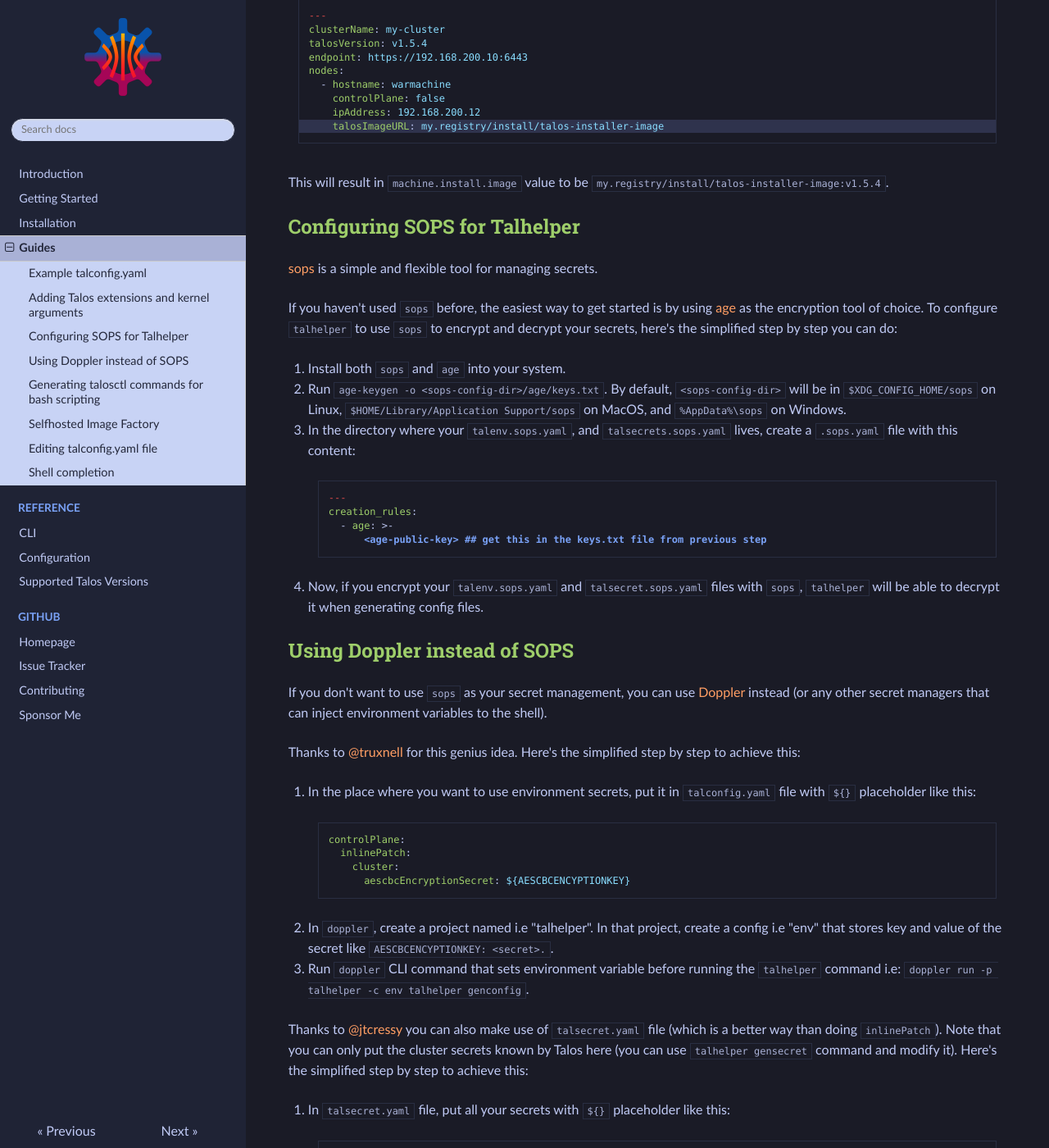
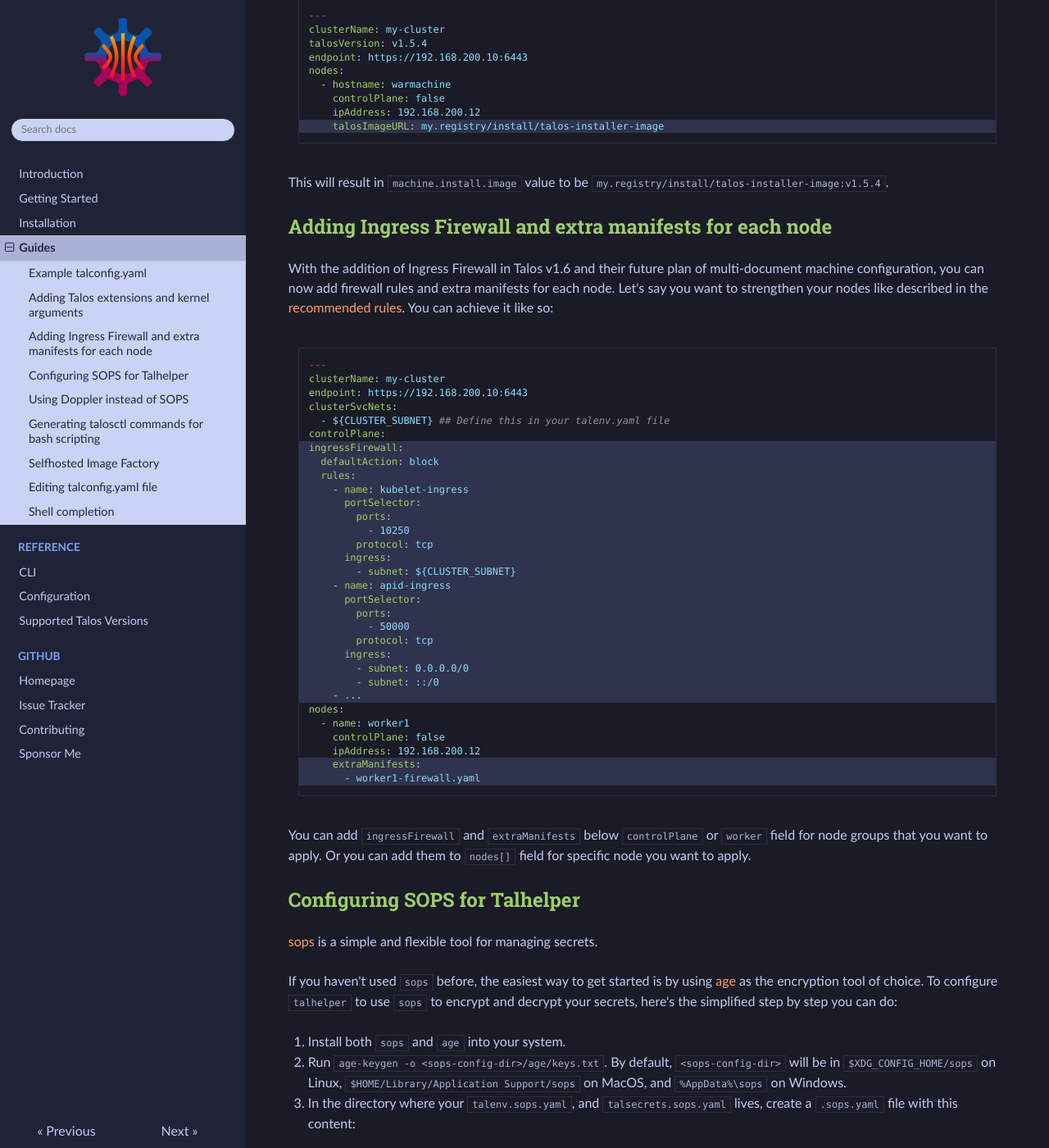
Before and after one commit to budimanjojo/talhelper, an MkDocs documentation site: the page built from docs/docs/guides.md, in a window 1280 px wide and 1400 px high, scrolled down 1760 px. Shown: the whole window at 82% size. Built offline with MkDocs 1.6.1, drawn with Linux system fonts in a browser that asks for light colours.

Commit message:
docs: add `ingressFirewall` and `extraManifests` documentation

````diff
--- a/docs/docs/guides.md
+++ b/docs/docs/guides.md
@@ -84,6 +84,49 @@ nodes:
 ```
 
 This will result in `machine.install.image` value to be `my.registry/install/talos-installer-image:v1.5.4`.
+
+## Adding Ingress Firewall and extra manifests for each node
+
+With the addition of Ingress Firewall in Talos v1.6 and their future plan of multi-document machine configuration, you can now add firewall rules and extra manifests for each node.
+Let's say you want to strengthen your nodes like described in the [recommended rules](https://www.talos.dev/v1.6/talos-guides/network/ingress-firewall/#recommended-rules).
+You can achieve it like so:
+
+```{.yaml hl_lines="7-25 30-31"}
+---
+clusterName: my-cluster
+endpoint: https://192.168.200.10:6443
+clusterSvcNets:
+  - ${CLUSTER_SUBNET} ## Define this in your talenv.yaml file
+controlPlane:
+ingressFirewall:
+  defaultAction: block
+  rules:
+    - name: kubelet-ingress
+      portSelector:
+        ports:
+          - 10250
+        protocol: tcp
+      ingress:
+        - subnet: ${CLUSTER_SUBNET}
+    - name: apid-ingress
+      portSelector:
+        ports:
+          - 50000
+        protocol: tcp
+      ingress:
+        - subnet: 0.0.0.0/0
+        - subnet: ::/0
+    - ...
+nodes:
+  - name: worker1
+    controlPlane: false
+    ipAddress: 192.168.200.12
+    extraManifests:
+      - worker1-firewall.yaml
+```
+
+You can add `ingressFirewall` and `extraManifests` below `controlPlane` or `worker` field for node groups that you want to apply.
+Or you can add them to `nodes[]` field for specific node you want to apply.
 
 ## Configuring SOPS for Talhelper
 
````
